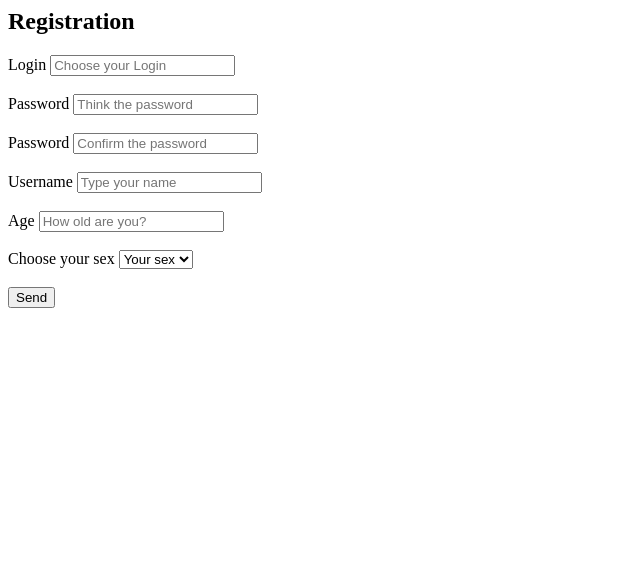
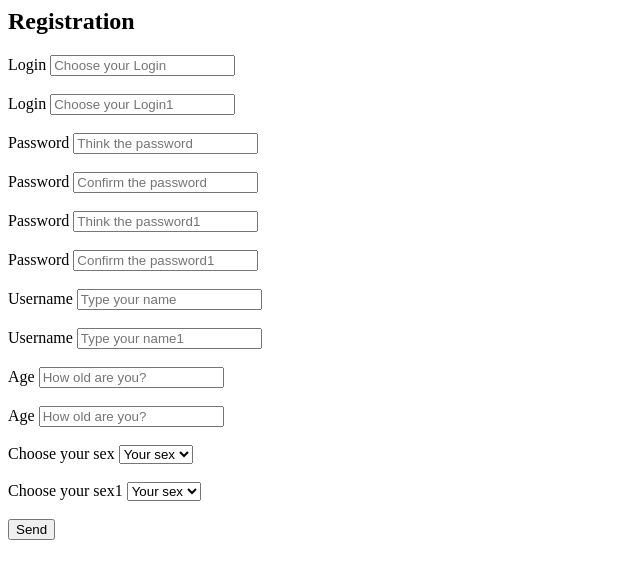
Before and after one commit to AMRiker/first, a PHP site: page / in a window 1280 px wide. Shown: the top 579 px of the page, without its empty margins (0-640 px from the left). Run offline with PHP 8.4, Linux system fonts and the light colour scheme.

Commit message:
двойная формаЭ

```diff
--- a/index.html
+++ b/index.html
@@ -14,6 +14,12 @@
  <br>
 
  <div>
+   <label for= "login1"> Login <input type="text" name= "login1" required placeholder="Choose your Login1"></label>
+ </div>
+
+ <br>
+
+ <div>
      <label for= "password"> Password <input type= "password" name= "password" required placeholder="Think the password" > </label>
  </div>
 
@@ -25,14 +31,37 @@
 
  <br>
 
+<div>
+     <label for= "password1"> Password <input type= "password" name= "password1" required placeholder="Think the password1" > </label>
+ </div>
+
+ <br>
+
+ <div>
+     <label for= "confirm your password1"> Password <input type= "password" name= "confirm_password1" required placeholder="Confirm the password1" > </label>
+ </div>
+
+ <br>
  <div>
      <label for= "name"> Username <input type= "text" name= "username" required placeholder="Type your name"> </label>
  </div>
 
  <br>
 
+<div>
+     <label for= "name1"> Username <input type= "text" name= "username1" required placeholder="Type your name1"> </label>
+ </div>
+
+ <br>
+
  <div>
     <label for= "age"> Age <input type= "number" name= "age" required placeholder="How old are you?"> </label>
+ </div>
+
+ <br>
+
+ <div>
+    <label for= "age1"> Age <input type= "number" name= "age1" required placeholder="How old are you?"> </label>
  </div>
 
  <br>
@@ -50,6 +79,19 @@
 
  <br>
 
+<div>
+      <label for="sex1"> Choose your sex1 </label>
+      <select name="sex1">
+        <option> Your sex </option>
+        <option value="Male"> Male </option>
+        <option value="Female"> Female </option>
+	<option value="Other"> Other </option>
+      </select>
+      <div class="select-arrow"></div>
+ </div>
+
+ <br>
+
  <button type="submit"> Send </button>
 
  </form>
```
Also changed, not shown: reg_new.php (+37 -2 lines).
